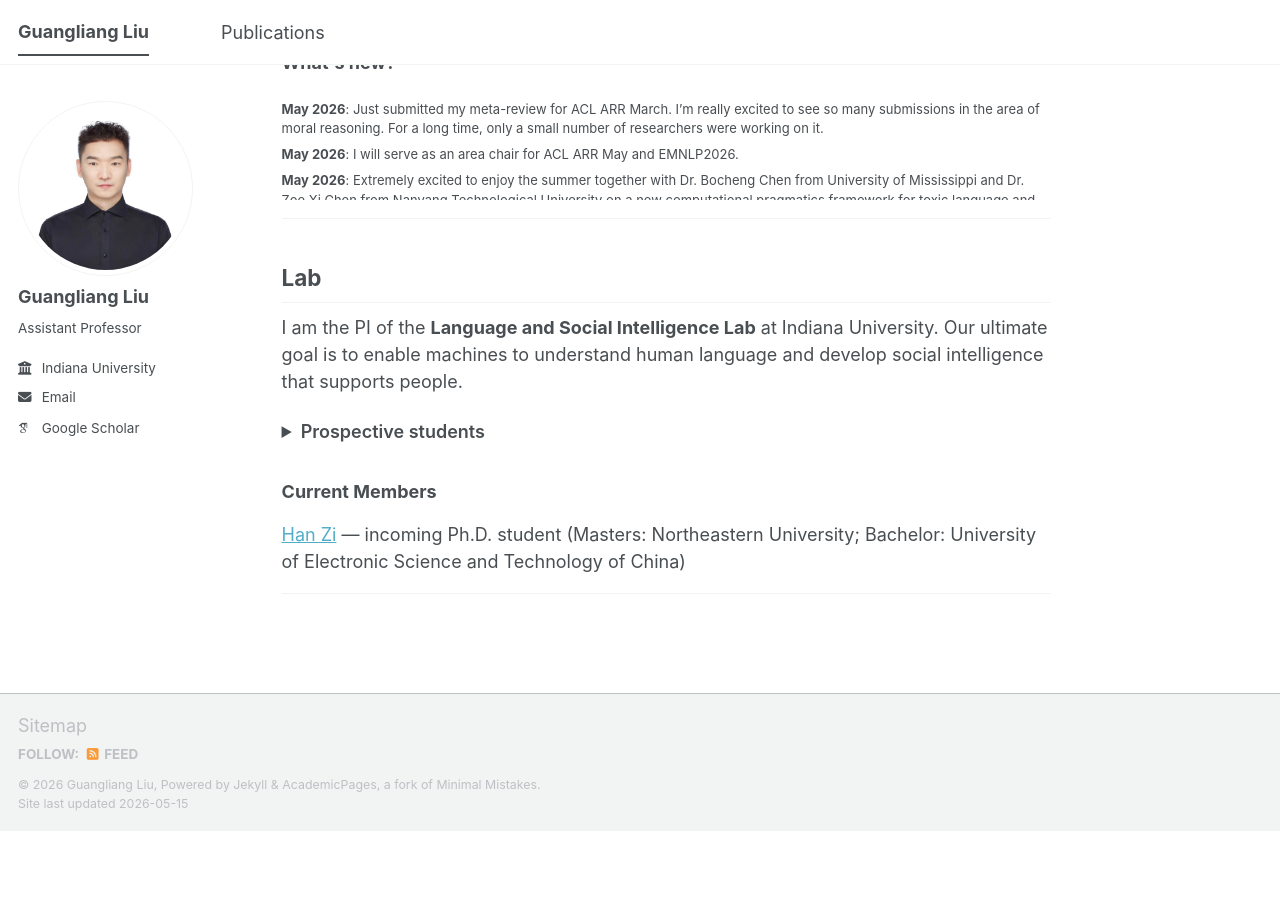
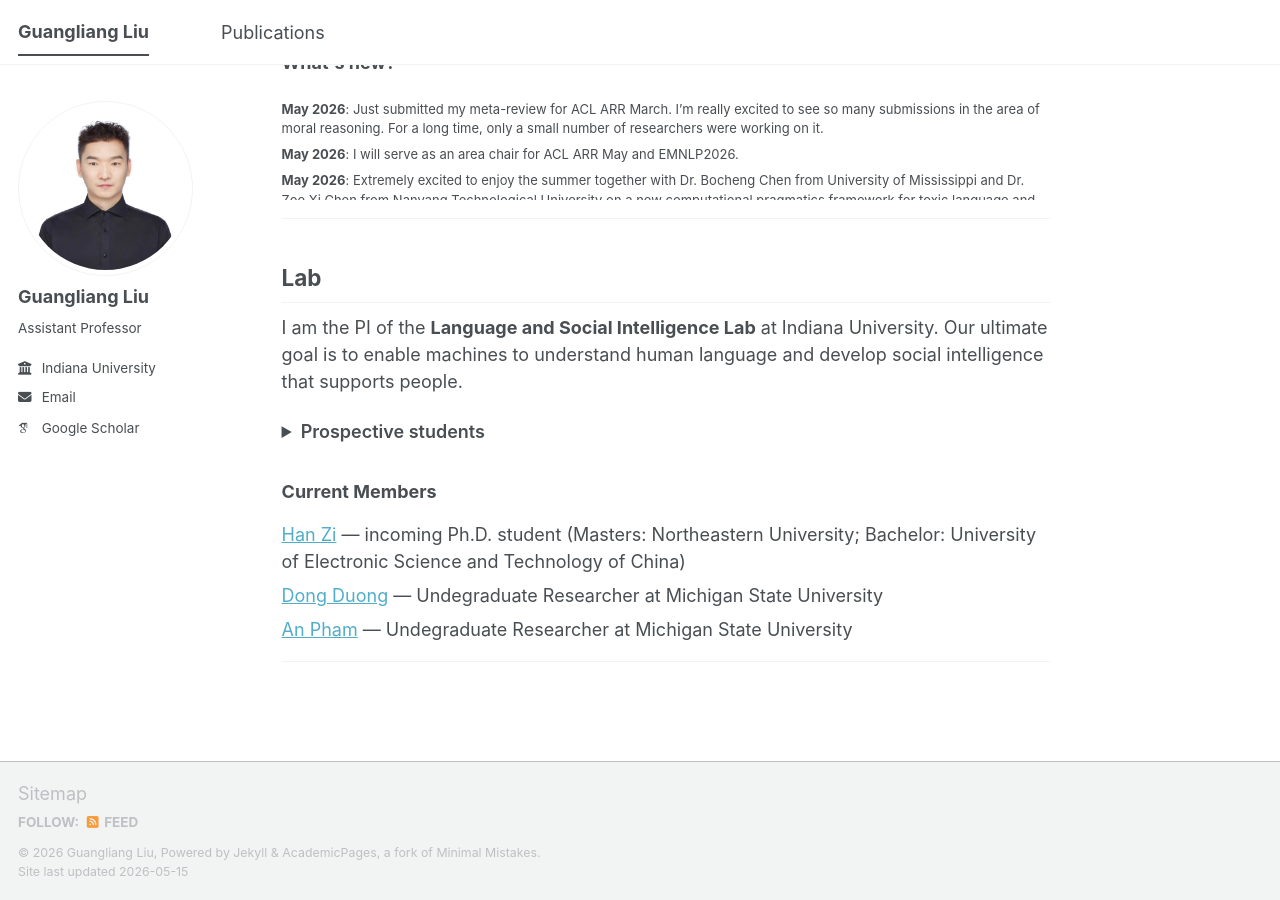
Before and after one commit to guangliang-nlp/guangliang-nlp.github.io, a Jekyll site: the page built from about.md, in a window 1280 px wide and 900 px high, scrolled down 669 px. Built offline with Jekyll 4.4.1, drawn with Linux system fonts in a browser that asks for light colours; some web fonts are replaced; a script bundle is joined from its source files by our own code; library files that are not in the unit come from our copies; before the commit the page ends 1500 px from its top, so only the background shows below that.

Commit message:
Update about.md

```diff
--- a/about.md
+++ b/about.md
@@ -107,6 +107,8 @@ I am an incoming tenure-track assistant professor in the Luddy School of Informa
 <h3 style="margin-top:1.2em;">Current Members</h3>
 <ul style="list-style:none; padding:0;">
   <li style="margin-bottom:0.4em;"><a href="#">Han Zi</a> — incoming Ph.D. student (Masters: Northeastern University; Bachelor: University of Electronic Science and Technology of China)</li>
+  <li style="margin-bottom:0.4em;"><a href="#">Dong Duong</a> — Undegraduate Researcher at Michigan State University</li>
+  <li style="margin-bottom:0.4em;"><a href="#">An Pham</a> — Undegraduate Researcher at Michigan State University</li>
 </ul>
 
 
```
